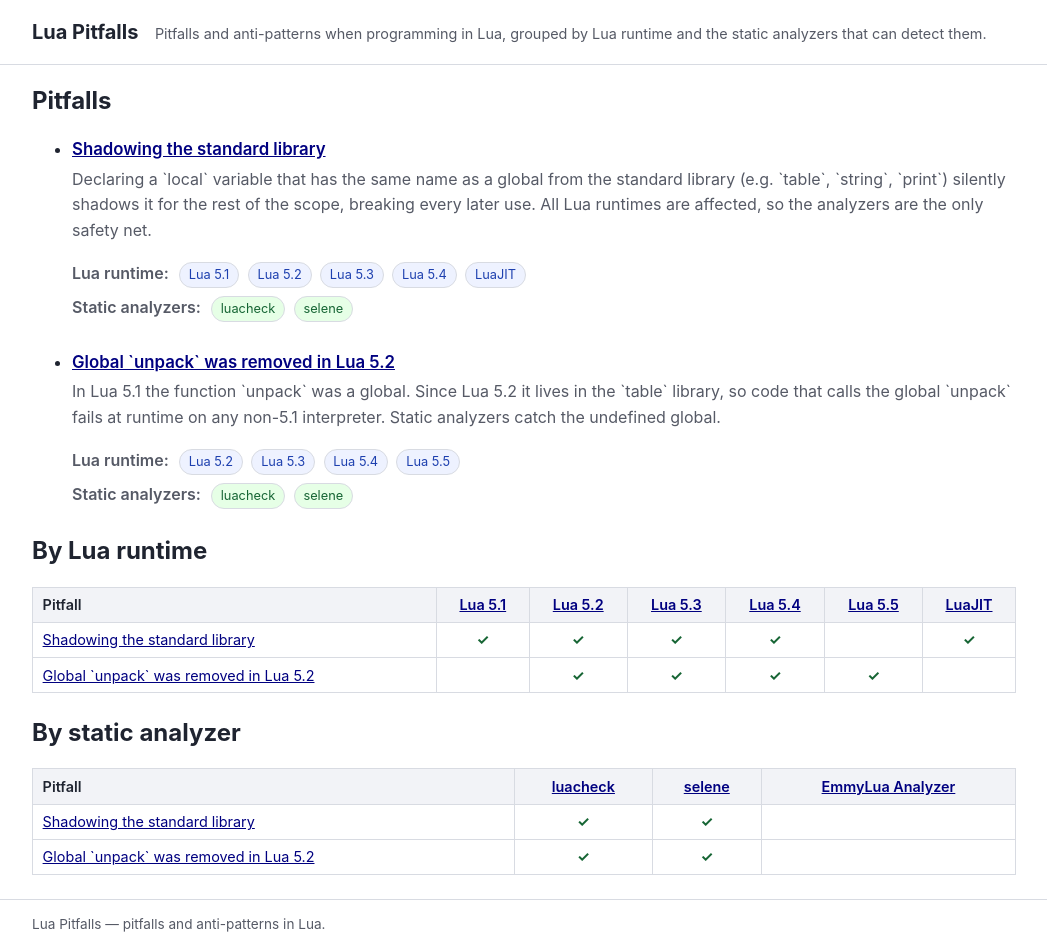
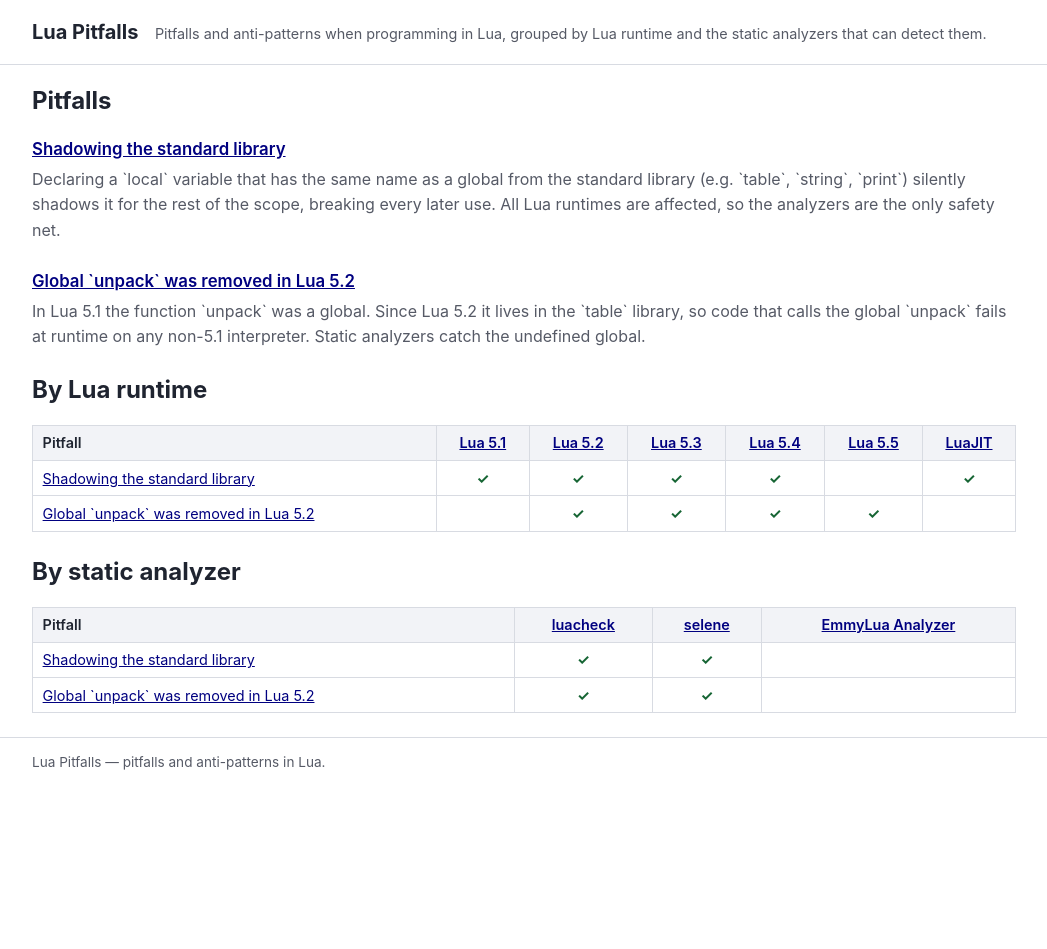
Before and after one commit to ligurio/lua-pitfalls, a Jekyll site: the page built from index.md, in a window 1280 px wide. Shown: the whole page, without its empty margins (116-1163 px from the left). Built offline with Jekyll 4.4.1, drawn with Linux system fonts in a browser that asks for light colours; after the commit the page ends 900 px from its top, so only the background shows below that.

Commit message:
Remove bullets
The main page now has div blocks without bullets and tags; tags
remain only in the matrices.

```diff
--- a/_layouts/home.html
+++ b/_layouts/home.html
@@ -4,15 +4,12 @@ layout: default
 
 <section class="pitfall-list">
   <h1>Pitfalls</h1>
-  <ul>
-    {% for item in site.pitfalls %}
-      <li class="pitfall-entry">
-        <a class="pitfall-title" href="{{ item.url | relative_url }}">{{ item.title }}</a>
-        <p class="pitfall-description">{{ item.description }}</p>
-        {% include tags.html entry=item %}
-      </li>
-    {% endfor %}
-  </ul>
+  {% for item in site.pitfalls %}
+    <div class="pitfall-entry">
+      <a class="pitfall-title" href="{{ item.url | relative_url }}">{{ item.title }}</a>
+      <p class="pitfall-description">{{ item.description }}</p>
+    </div>
+  {% endfor %}
 </section>
 
 <section class="by-runtime">
--- a/assets/css/style.css
+++ b/assets/css/style.css
@@ -55,7 +55,6 @@ a { color: var(--accent); }
 
 .pitfall .description p { margin-top: 0; }
 
-.pitfall-list { list-style: none; padding: 0; }
 .pitfall-entry { margin-bottom: 1.5rem; }
 .pitfall-title { font-weight: 600; font-size: 1.05rem; }
 .pitfall-description { color: var(--fg-muted); margin: 0.25rem 0; }
```
